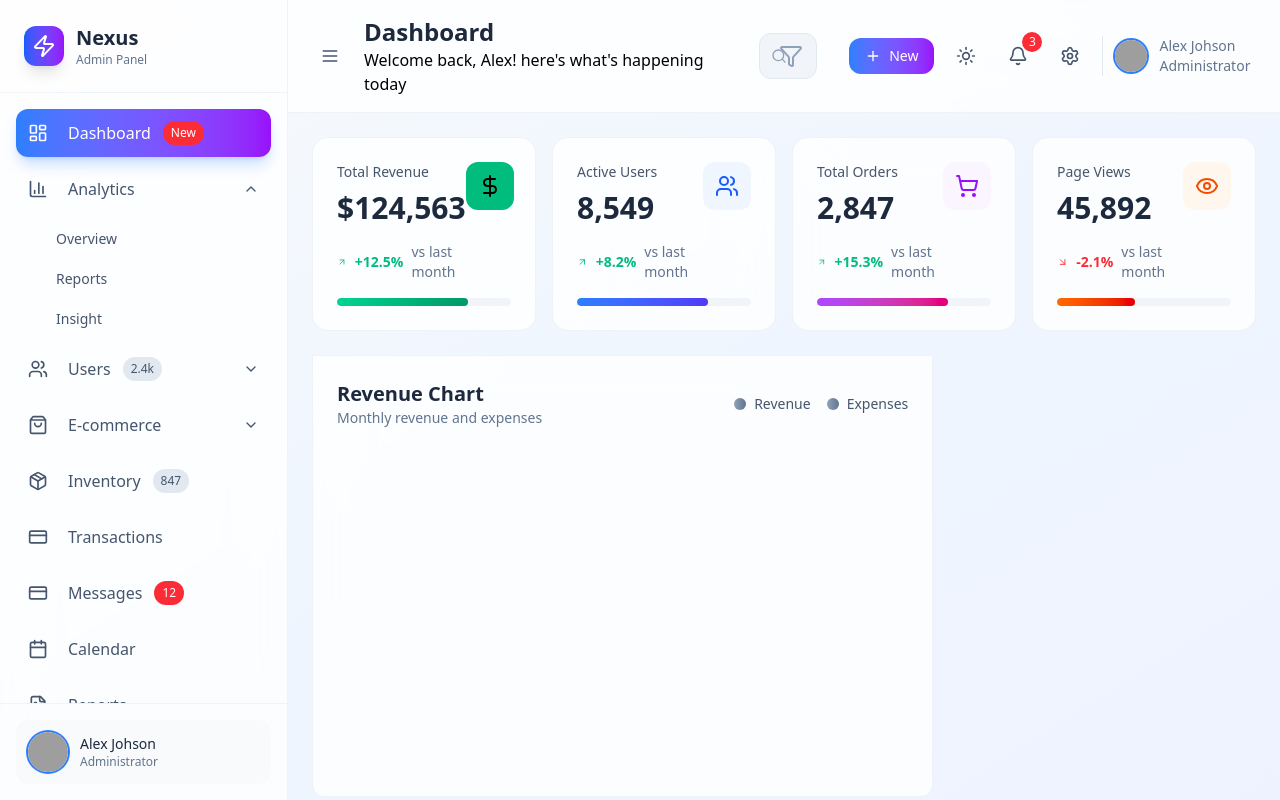
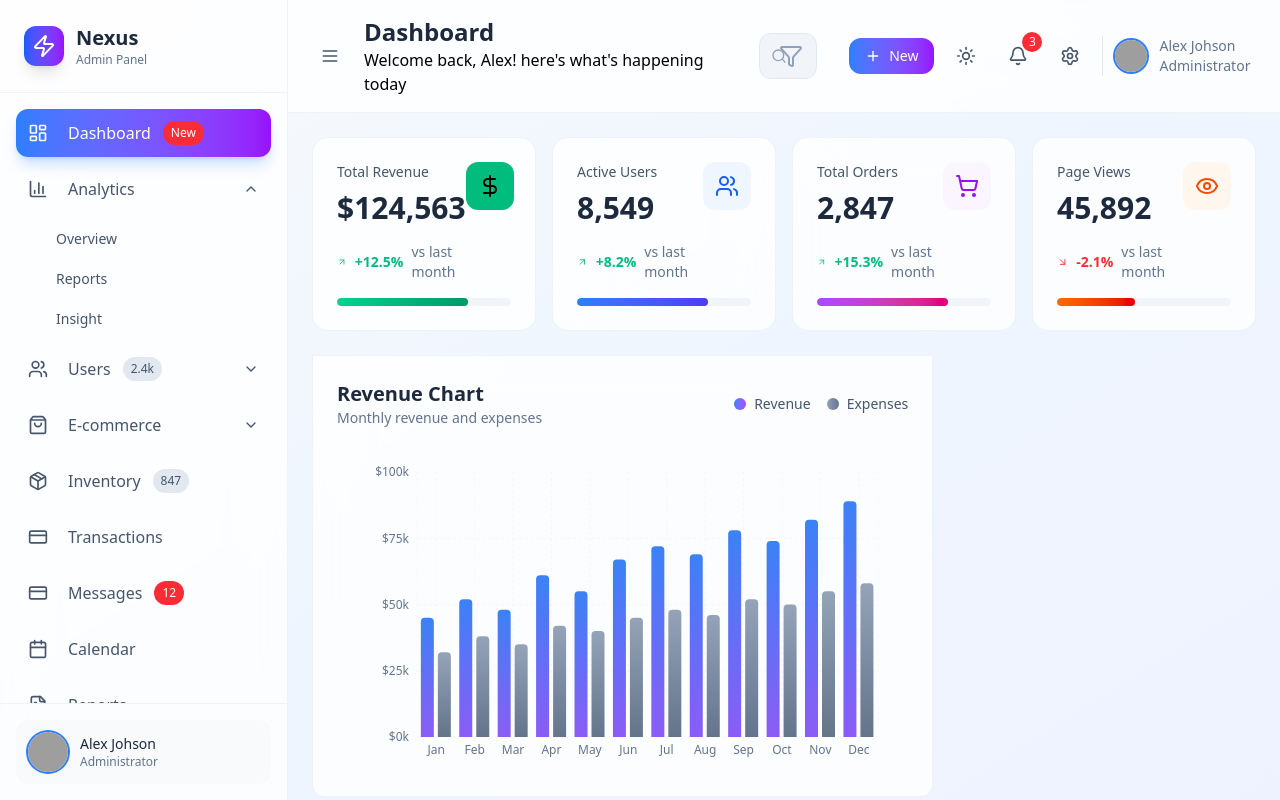
Before and after one commit to abubakar83/admin-dashboard-with-React-JS-and-Tailwind-CSS, a React (Vite) app in the folder vite-project/: page / in a window 1280 px wide. Built offline with nearby package versions, Linux system fonts and the light colour scheme; grey boxes are pictures that could not be loaded.

Commit message:
complete revenue chart

```diff
--- a/vite-project/src/Dashboard/RevenueChart.jsx
+++ b/vite-project/src/Dashboard/RevenueChart.jsx
@@ -1,4 +1,29 @@
+import {
+  BarChart,
+  Bar,
+  XAxis,
+  YAxis,
+  CartesianGrid,
+  ResponsiveContainer,
+  Tooltip,
+} from "recharts";
+
 const RevenueChart = () => {
+  const data = [
+    { month: "Jan", revenue: 45000, expenses: 32000 },
+    { month: "Feb", revenue: 52000, expenses: 38000 },
+    { month: "Mar", revenue: 48000, expenses: 35000 },
+    { month: "Apr", revenue: 61000, expenses: 42000 },
+    { month: "May", revenue: 55000, expenses: 40000 },
+    { month: "Jun", revenue: 67000, expenses: 45000 },
+    { month: "Jul", revenue: 72000, expenses: 48000 },
+    { month: "Aug", revenue: 69000, expenses: 46000 },
+    { month: "Sep", revenue: 78000, expenses: 52000 },
+    { month: "Oct", revenue: 74000, expenses: 50000 },
+    { month: "Nov", revenue: 82000, expenses: 55000 },
+    { month: "Dec", revenue: 89000, expenses: 58000 },
+  ];
+
   return (
     <div className="bg-white/80 dark:bg-slate-900/80 backdrop-blur-xl rounded-b-xl border border-slate-200/50 dark:border-slate-700/50 p-6">
       <div className="flex items-center justify-between mb-6 ">
@@ -12,7 +37,7 @@
         </div>
         <div className="flex items-center space-x-4">
           <div className="flex items-center space-x-2">
-            <div className="w-3 h-3 bg-gradient-to-r from-slate-400 to-slate-500 rounded-full"></div>
+            <div className="w-3 h-3 bg-gradient-to-r from-blue-500 to-purple-500 rounded-full"></div>
             <div className="text-sm text-slate-600 dark:text-slate-400">
               <span>Revenue</span>
             </div>
@@ -25,7 +50,71 @@
           </div>
         </div>
       </div>
-      <div className="h-80"></div>
+
+      <div className="h-80">
+        <ResponsiveContainer width="100%" height="100%">
+          <BarChart
+            data={data}
+            margin={{ top: 20, right: 30, left: 20, bottom: 5 }}
+          >
+            <CartesianGrid
+              strokeDasharray="3 3"
+              stroke="#e2e8f0"
+              opacity={0.3}
+            />
+
+            <XAxis
+              dataKey="month"
+              stroke="#64748b"
+              fontSize={12}
+              tickLine={false}
+              axisLine={false}
+            />
+
+            <YAxis
+              stroke="#64748b"
+              fontSize={12}
+              tickLine={false}
+              axisLine={false}
+              tickFormatter={(value) => `$${value / 1000}k`}
+            />
+
+            <Tooltip
+              contentStyle={{
+                backgroundColor: "rgba(255, 255, 255, 0.95)",
+                border: "none",
+                borderRadius: "12px",
+                boxShadow: "0 10px 40px rgba(0, 0, 0, 0.1)",
+              }}
+              formatter={(value) => [`$${value.toLocaleString()}`, ""]}
+            />
+
+            <Bar
+              dataKey="revenue"
+              fill="url(#revenueGradient)"
+              radius={[4, 4, 0, 0]}
+              maxBarSize={40}
+            />
+            <Bar
+              dataKey="expenses"
+              fill="url(#expensesGradient)"
+              radius={[4, 4, 0, 0]}
+              maxBarSize={40}
+            />
+
+            <defs>
+              <linearGradient id="revenueGradient" x1="0" y1="0" x2="0" y2="1">
+                <stop offset="0%" stopColor="#3b82F6" />
+                <stop offset="100%" stopColor="#8b5cf6" />
+              </linearGradient>
+              <linearGradient id="expensesGradient" x1="0" y1="0" x2="0" y2="1">
+                <stop offset="0%" stopColor="#94a3b8" />
+                <stop offset="100%" stopColor="#64748b" />
+              </linearGradient>
+            </defs>
+          </BarChart>
+        </ResponsiveContainer>
+      </div>
     </div>
   );
 };
```
